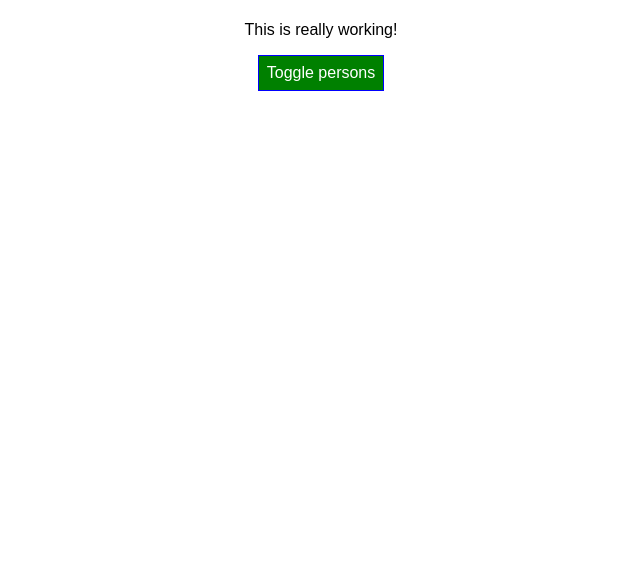
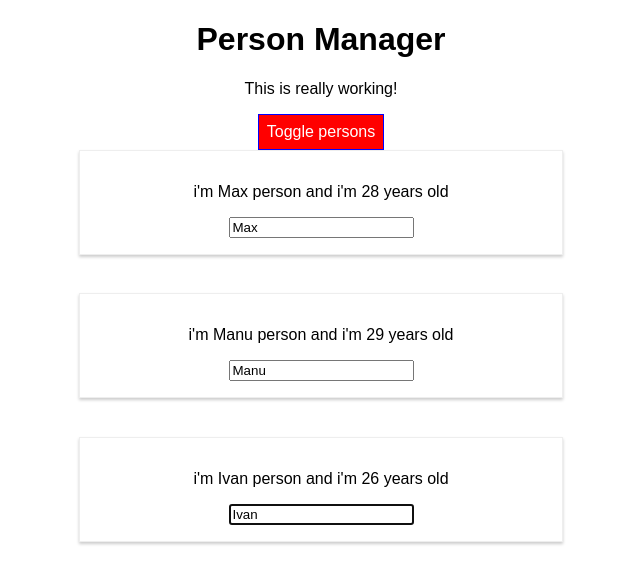
Before and after one commit to NiedzwiedzGit/react-complete-guide, a React app: page / in a window 1280 px wide. Shown: the top 584 px of the page, without its empty margins (319-959 px from the left). Built offline with nearby package versions, Linux system fonts and the light colour scheme.

Commit message:
Using Refs

```diff
--- a/package.json
+++ b/package.json
@@ -31,6 +31,7 @@
     "postcss-flexbugs-fixes": "3.2.0",
     "postcss-loader": "2.0.8",
     "promise": "8.0.1",
+    "prop-types": "^15.7.2",
     "radium": "^0.26.0",
     "raf": "3.4.0",
     "react": "^16.12.0",
--- a/src/components/Cockpit/Cockpit.js
+++ b/src/components/Cockpit/Cockpit.js
@@ -1,11 +1,14 @@
-import React, { useEffect } from 'react';
+import React, { useEffect, useRef } from 'react';
 import classes from './Cockpit.css';
 const cockpit = (props) => {
+    const toggleBtnRef = useRef(null);
+
     useEffect(() => {
         console.log('[Cockpit.js] useEffect ');
-        setTimeout(() => {
-            alert('Saved data to cloud');
-        }, 1000);
+        // setTimeout(() => {
+        //     alert('Saved data to cloud');
+        // }, 1000);
+        toggleBtnRef.current.click();
         return () => {
             console.log('[Cockpit.js] cleanup work in useEfect ');
         };
@@ -26,8 +29,11 @@ const cockpit = (props) => {
         <div className={classes.Cockpit}>
             <h1>{props.title}</h1>
             <p className={assignedClasses.join(' ')}>This is really working!</p>
-            <button className={btnClass}
-                onClick={props.clicked}>Toggle persons
+            <button
+                ref={toggleBtnRef}
+                className={btnClass}
+                onClick={props.clicked}>
+                Toggle persons
           </button>
         </div>
     );
--- a/src/components/Persons/Person/Person.js
+++ b/src/components/Persons/Person/Person.js
@@ -1,24 +1,45 @@
-import React, { Component, Fragment } from 'react';
+import React, { Component } from 'react';
+import PropTypes from 'prop-types';
 //import './Person.css';
-//import Aux from '../../../hoc/Auxiliary';
-//import classes from './Person.css';
+import Aux from '../../../hoc/Auxiliary';
+import withClass from '../../../hoc/withClass';
+import classes from './Person.css';
 
 class Person extends Component {
+    constructor(props) {
+        super(props);
+        this.inputElementRef = React.createRef();
+    }
+    componentDidMount() {
+        // this.inputElement.focus();
+        this.inputElementRef.current.focus();
+    }
     render() {
         console.log('[Person.js] render...');
         return (
-            <Fragment>
+            <Aux>
                 {/* // <div className="Person" style={style}> */}
                 {/* <div className={classes.Person} > */}
                 < p onClick={this.props.click} > i'm {this.props.name} person and i'm {this.props.age} years old</p >
                 <p>{this.props.children}</p>
-                <input type="text" onChange={this.props.changed} value={this.props.name} />
+                <input
+                    //ref={(inputEl) => { this.inputElement = inputEl }}
+                    ref={this.inputElementRef}
+                    type="text"
+                    onChange={this.props.changed}
+                    value={this.props.name}
+                />
                 {/* </div > */}
-            </Fragment>
-        )
+            </Aux>
+        );
     }
 }
+Person.PropTypes = {
+    click: PropTypes.func,
+    name: PropTypes.string,
+    age: PropTypes.number,
+    changed: PropTypes.func
+};
 
 
-
-export default Person;
+export default withClass(Person, classes.Person);
--- a/src/hoc/Auxiliary.js
+++ b/src/hoc/Auxiliary.js
@@ -1,4 +1,4 @@
-import React from 'react';
+
 const aux = props => props.children;
 
 export default aux;
--- a/src/hoc/withClass.js
+++ b/src/hoc/withClass.js
@@ -2,7 +2,7 @@ import React from 'react';
 const withClass = (WrappedComponent, className) => {
     return props => (
         <div className={className}>
-            <WrappedComponent />
+            <WrappedComponent {...props} />
         </div>
     );
 };
```
